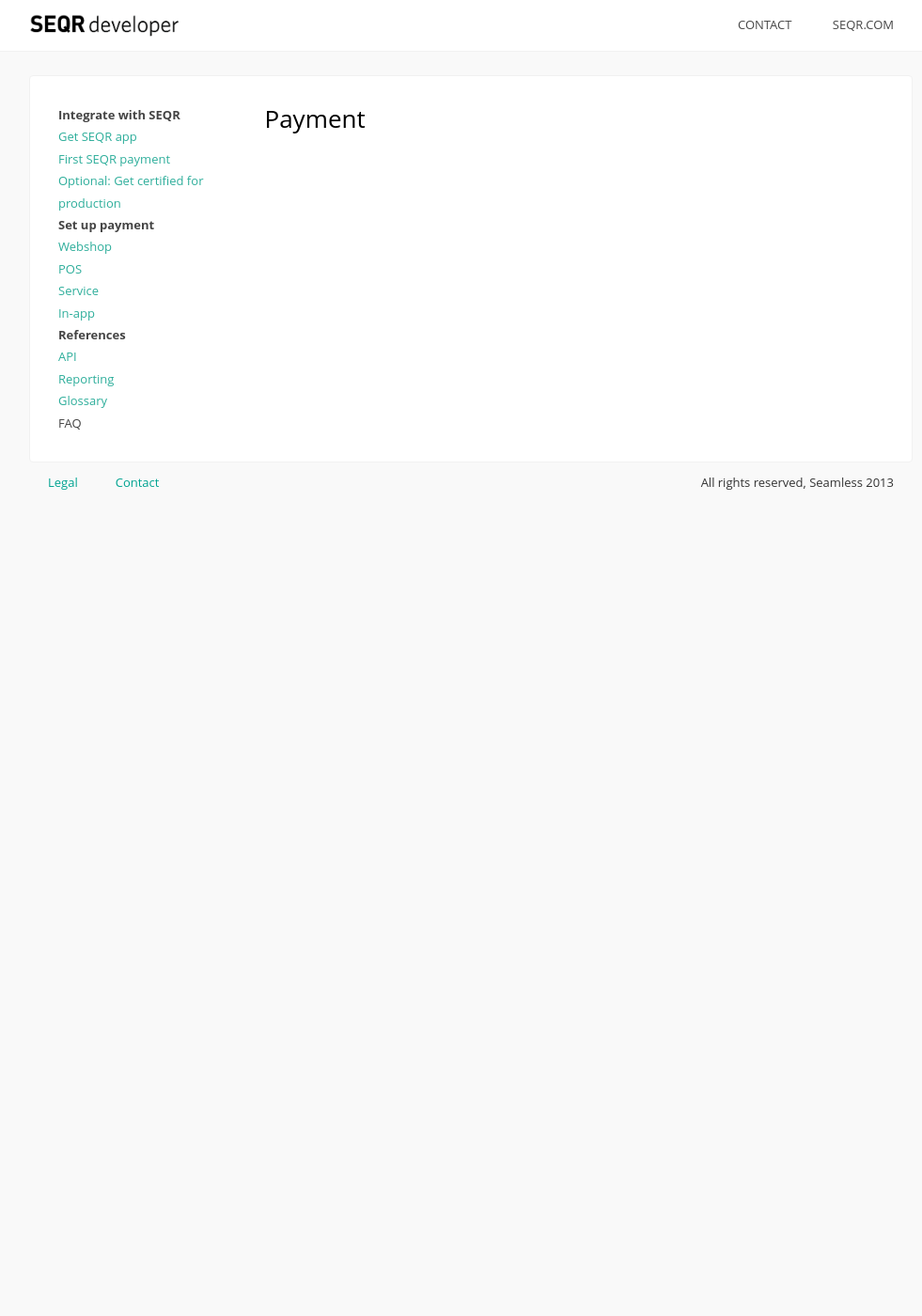
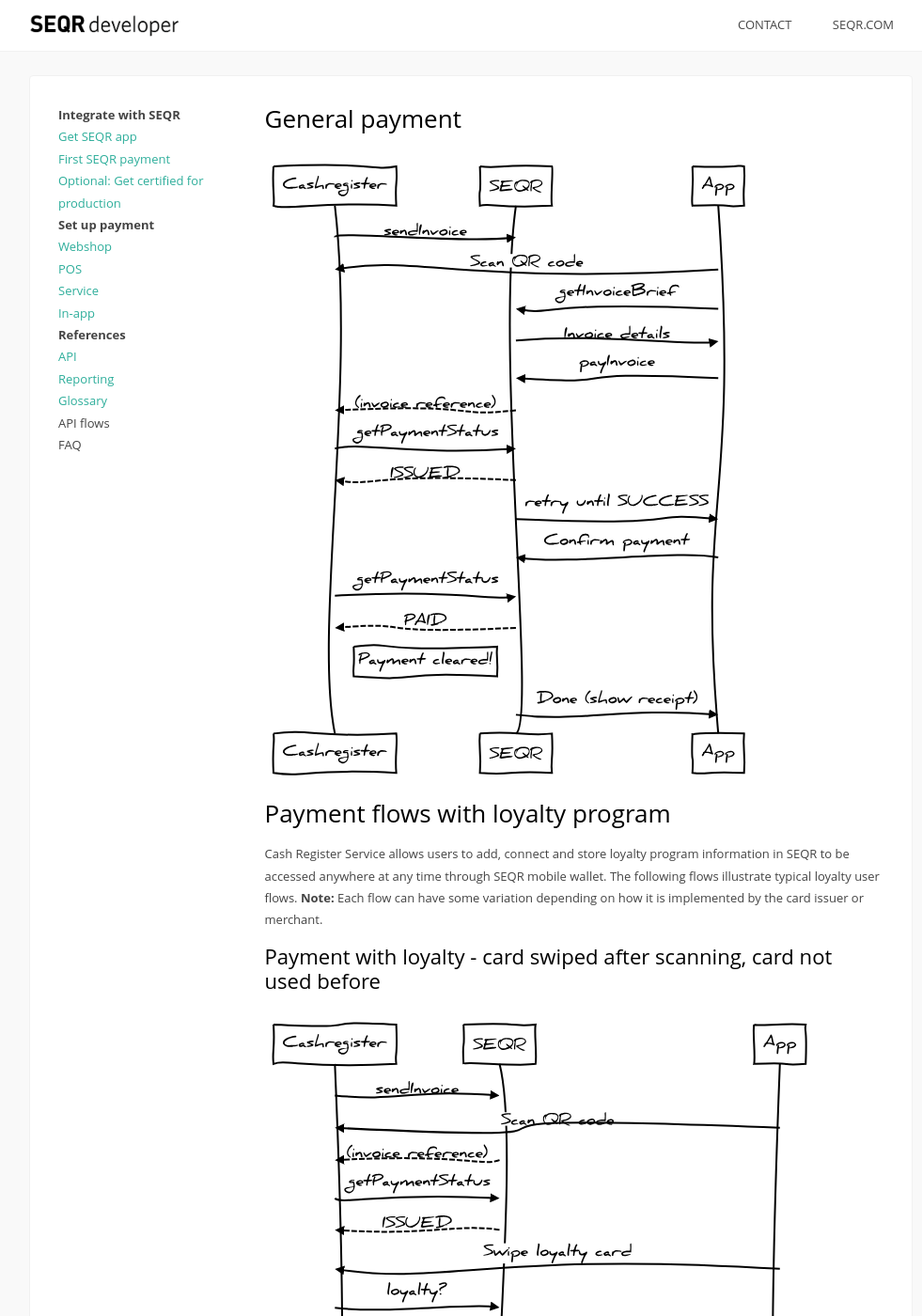
Before and after one commit to SeamlessDistribution/SeamlessDistribution.github.io, a Jekyll site: the page built from merchant/reference/flows.md, in a window 1280 px wide and 1400 px high. Shown: the whole window at 94% size, without its empty margins (139-1120 px from the left). Built offline with Jekyll 4.4.1, drawn with Linux system fonts in a browser that asks for light colours; some of the changed text lies outside the part shown.

Commit message:
Updated Service with sequence diagram

```diff
--- a/_layouts/default.html
+++ b/_layouts/default.html
@@ -46,6 +46,7 @@
 				<li><a href="/merchant/reference/api.html">API</a></li>
 				<li><a href="/merchant/reference/reporting.html">Reporting</a></li>
 				<li><a href="/merchant/reference/glossary.html">Glossary</a></li>
+				<li>API flows</a></li>
 				<li>FAQ</a></li>
 			</ul>
 		</div>
--- a/merchant/reference/flows.md
+++ b/merchant/reference/flows.md
@@ -4,4 +4,109 @@
 description: API reference
 ---
 
-# Payment
+# General payment
+
+<div class="diagram">
+Cashregister->SEQR: sendInvoice
+App->Cashregister: Scan QR code
+App->SEQR: getInvoiceBrief
+SEQR-App: Invoice details
+App->SEQR: payInvoice
+SEQR-->Cashregister: (invoice reference)
+Cashregister->SEQR: getPaymentStatus
+SEQR-->Cashregister: ISSUED
+SEQR->App: retry until SUCCESS
+App->SEQR: Confirm payment
+Cashregister->SEQR: getPaymentStatus
+SEQR-->Cashregister: PAID
+Note right of Cashregister: Payment cleared!
+SEQR->App: Done (show receipt)
+</div>
+
+
+
+
+
+# Payment flows with loyalty program
+Cash Register Service allows users to add, connect and store loyalty program information in SEQR to be accessed anywhere at any time through SEQR mobile wallet.
+The following flows illustrate typical loyalty user flows.
+**Note:** Each flow can have some variation depending on how it is implemented by the card issuer or merchant.
+
+
+
+## Payment with loyalty - card swiped after scanning, card not used before
+
+<div class="diagram">
+Cashregister->SEQR: sendInvoice
+App->Cashregister: Scan QR code
+SEQR-->Cashregister: (invoice reference)
+Cashregister->SEQR: getPaymentStatus
+SEQR-->Cashregister: ISSUED
+App->Cashregister: Swipe loyalty card
+Cashregister->SEQR: loyalty?
+SEQR->App: inv. response+loyalty token
+App->SEQR: Confirm payment
+SEQR->App: SUCCESS+receipt+loyalty token
+Cashregister->SEQR: updateInvoice
+SEQR->Cashregister: result
+Cashregister->SEQR: getPaymentStatus
+SEQR-->Cashregister: PAID
+SEQR->App: Add loyalty card?
+App->SEQR: yes/no
+SEQR->App: added/not added card
+</div>
+
+
+
+
+## Payment with loyalty - card swiped before scanning, card not used before
+
+<div class="diagram">
+Cashregister->SEQR: sendInvoice
+SEQR-->Cashregister: (invoice reference)
+App->Cashregister: Swipe card
+Cashregister->SEQR: loyalty?
+Cashregister->SEQR: getPaymentStatus
+SEQR-->Cashregister: ISSUED
+SEQR->App: inv. response+loyalty token
+App->SEQR: Confirm payment
+SEQR->App: SUCCESS+receipt+loyalty token
+Cashregister->SEQR: updateInvoice
+SEQR->Cashregister: result
+Cashregister->SEQR: getPaymentStatus
+SEQR-->Cashregister: PAID
+SEQR->App: Add loyalty card?
+App->SEQR: yes/no
+SEQR->App: added/not added card
+</div>
+
+
+## Payment with loyalty account in phone
+
+<div class="diagram">
+Cashregister->SEQR: sendInvoice
+SEQR-->Cashregister: (invoice reference)
+Cashregister->SEQR: getPaymentStatus
+SEQR-->Cashregister: ISSUED
+App->SEQR: getInvoiceBrief (scan QR code)
+SEQR-App: getInvoice before
+Cashregister->SEQR: getPaymentStatus
+SEQR-Cashregister: Token and inv.version = 1
+Cashregister->SEQR: updateInvoice (version = 1)
+SEQR->Cashregister: Status update ack
+Cashregister->SEQR: getPaymentStatus
+SEQR->Cashregister: Status update ack
+Cashregister->SEQR: getPaymentStatus
+SEQR->Cashregister: ISSUED
+App->SEQR: getInvoiceBrief
+SEQR->App: updated and issued invoice
+App->SEQR: payInvoice
+SEQR->App: SUCCESS
+Cashregister->SEQR: getPaymentStatus
+SEQR-->Cashregister: PAID
+</div>
+
+
+<script>
+ $(".diagram").sequenceDiagram({theme: 'hand'});
+</script>
```
Also changed, not shown: app/index.md (+5 -3 lines), index.md (+3 -0 lines), merchant/externalservices/index.md (+2 -2 lines), assets/images/Service_flow_140108.png (added).
